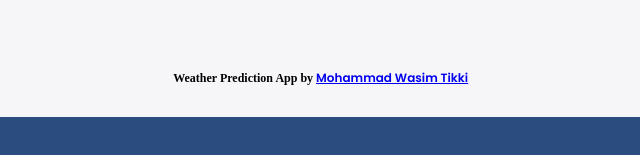
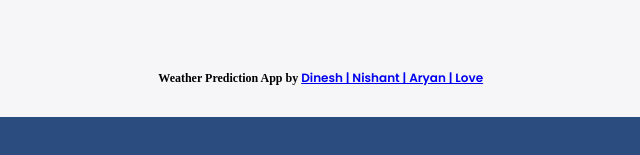
Before and after one commit to Thenishant09/weather-app, a plain HTML site: page index.html in a window 1280 px wide. Shown: the part 633-788 px from the top of the page, 457-1097 px from the left. Drawn offline with Linux system fonts and the light colour scheme; no server answers.

Commit message:
Update index.html
Signed-off-by: Aryan jha <152834383+aryanjha205@users.noreply.github.com>

```diff
--- a/index.html
+++ b/index.html
@@ -108,7 +108,7 @@
             </div>
           </div>
         </div>
-        <p class="credits">Weather Prediction App by <a href="https://github.com/wasimtikki120">Mohammad Wasim Tikki</a></p>
+        <p class="credits">Weather Prediction App by <a href="https://github.com/wasimtikki120"> Dinesh | Nishant | Aryan | Love </a></p>
       </div>
     </div>
 
```
